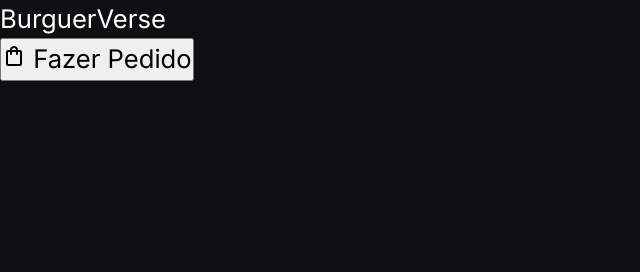
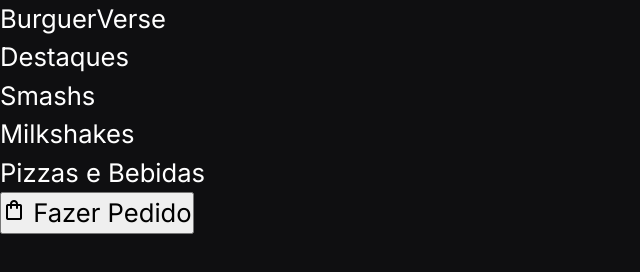
Before and after one commit to kauaproenca-ia/burguerverse, a plain HTML site: page index.html in a window 1280 px wide. Shown: the whole page, without its empty margins (0-640 px from the left). Drawn offline with nearby package versions, Linux system fonts and the light colour scheme.

Commit message:
add: colocando o item de navegação principal no cabeçalho da página

```diff
--- a/index.html
+++ b/index.html
@@ -27,7 +27,12 @@
             </a>
 
             <nav aria-label="Menu de Navegação principal">
-
+                <ul>
+                    <li><a href="#destaques" class="header__link">Destaques</a></li>
+                    <li><a href="#lanches" class="header__link">Smashs</a></li>
+                    <li><a href="#milkshakes" class="header__link">Milkshakes</a></li>
+                    <li><a href="#pizzas" class="header__link">Pizzas e Bebidas</a></li>
+                </ul>
             </nav>
 
             <button class="btn btn--primary" type="button" aria-label="Abrir sacola de compras">
```
